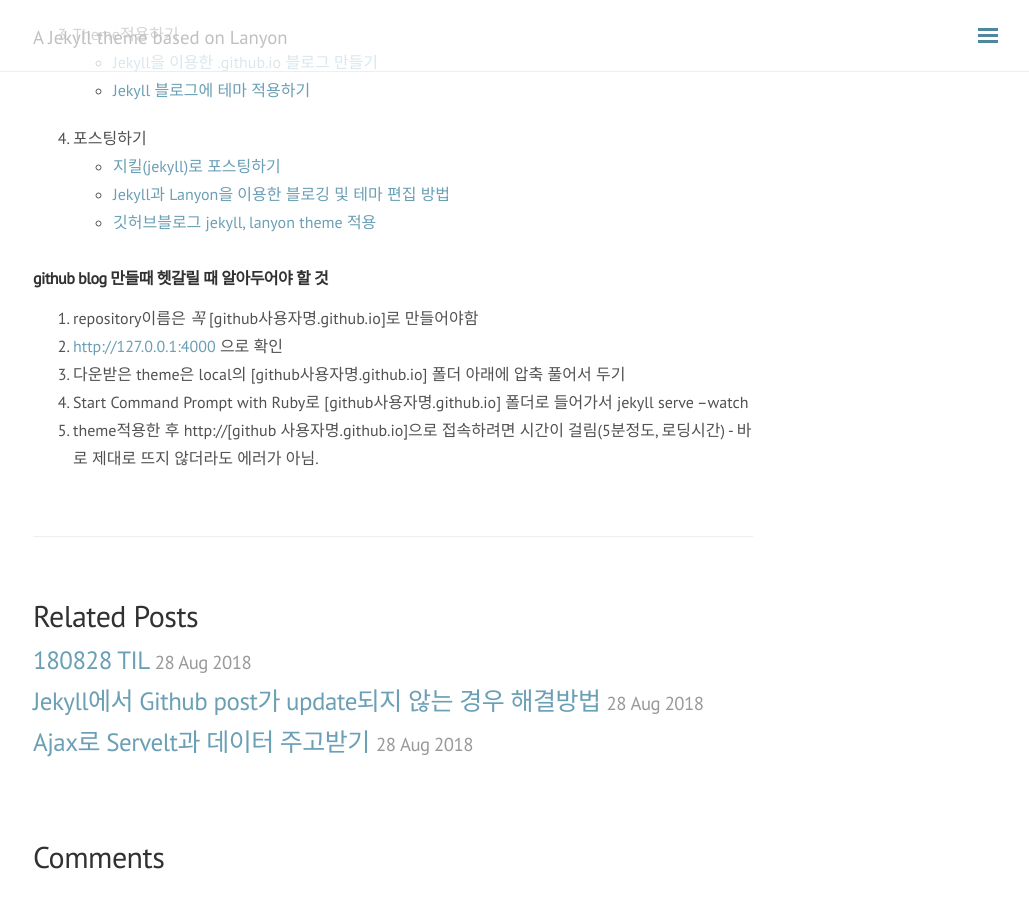
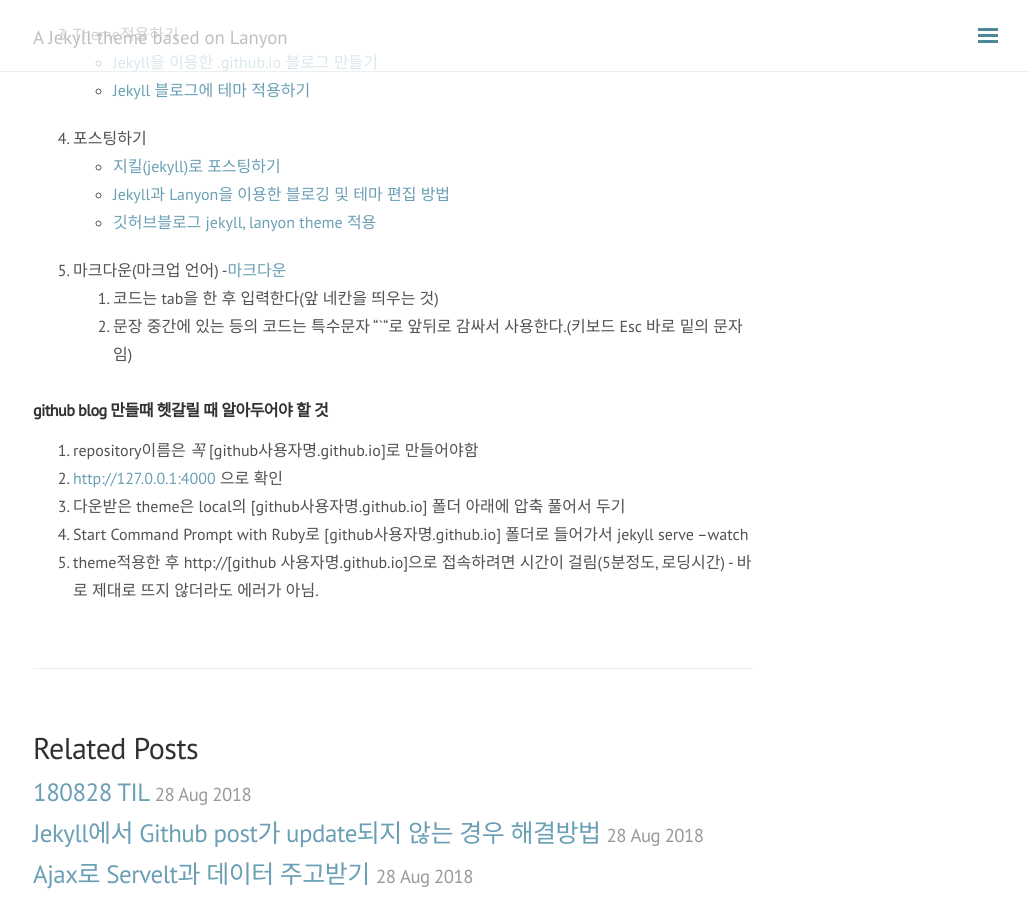
Before and after one commit to lee1707/lee1707.github.io, a Jekyll site: the page built from _posts/Jekyll/2018-08-27-jekyll-Windows에서 Jekyll 블로그 만들기.md, in a window 1280 px wide and 900 px high, scrolled down 708 px. Shown: the whole window, without its empty margins (247-1276 px from the left). Built offline with Jekyll 4.4.1, drawn with Linux system fonts in a browser that asks for light colours; nearby versions of some CDN libraries; comment, search, counter and statistics services are not loaded.

Commit message:
markdown add

```diff
--- a/_posts/Jekyll/2018-08-27-jekyll-Windows에서 Jekyll 블로그 만들기.md
+++ b/_posts/Jekyll/2018-08-27-jekyll-Windows에서 Jekyll 블로그 만들기.md
@@ -32,6 +32,11 @@ tags: [blog, jekyll, github.io, windows]
 - [Jekyll과 Lanyon을 이용한 블로깅 및 테마 편집 방법](https://minyoungjung.github.io/%ED%99%98%EA%B2%BD%EC%84%A4%EC%A0%95/%EB%B8%94%EB%A1%9C%EA%B7%B8/2017/05/31/lanyon-theme-customize/)
 - [깃허브블로그 jekyll, lanyon theme 적용](https://wkimdev.github.io/jekyll/2018/04/06/blog-theme-change/)
 
+5. 마크다운(마크업 언어)
+-[마크다운](https://namu.wiki/w/%EB%A7%88%ED%81%AC%EB%8B%A4%EC%9A%B4#s-2.5)
+	1. 코드는 tab을 한 후 입력한다(앞 네칸을 띄우는 것)
+	2. 문장 중간에 있는 등의 코드는 특수문자 "`"로 앞뒤로 감싸서 사용한다.(키보드 Esc 바로 밑의 문자임)
+
 
 ### github blog 만들때 헷갈릴 때 알아두어야 할 것
 1. repository이름은 *꼭* [github사용자명.github.io]로 만들어야함
```
Also changed, not shown: _posts/Ajax/2018-08-28-ajax-Ajax로 Servelt과 데이터 주고받기.md (+6 -11 lines).
